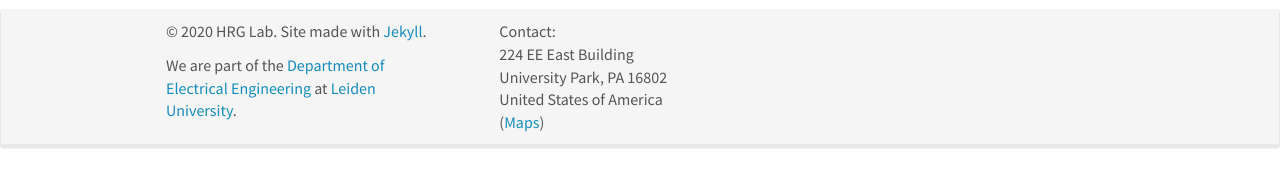
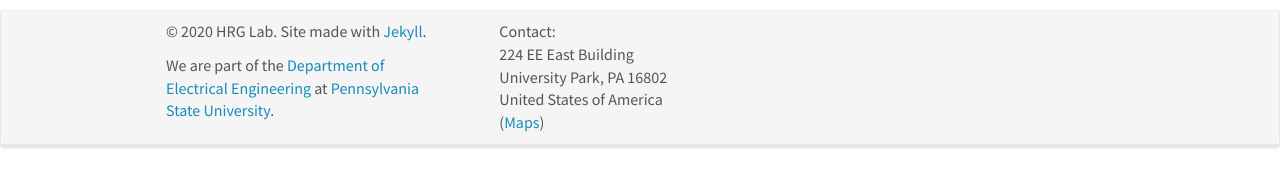
Before and after one commit to HRG-Lab/HRG-lab.github.io, a Jekyll site: the page built from _pages/home.md, in a window 1280 px wide. Shown: the part 659-846 px from the top of the page. Built offline with Jekyll 4.4.1, drawn with Linux system fonts in a browser that asks for light colours; nearby versions of some CDN libraries.

Commit message:
Update footer.html
Fixed the error in the footer to say PSU.

```diff
--- a/_includes/footer.html
+++ b/_includes/footer.html
@@ -5,7 +5,7 @@
 		<div class="col-sm-4">
 
 		  <p>&copy 2020 HRG Lab. Site made with <a href="https://jekyllrb.com">Jekyll</a>.</p>
-		  <p>We are part of the <a href="https://www.eecs.psu.edu/">Department of Electrical Engineering</a> at <a href="https://www.psu.edu">Leiden University</a>.</p>
+		  <p>We are part of the <a href="https://www.eecs.psu.edu/">Department of Electrical Engineering</a> at <a href="https://www.psu.edu">Pennsylvania State University</a>.</p>
 
 
 		   <p>  </p><p>
```
